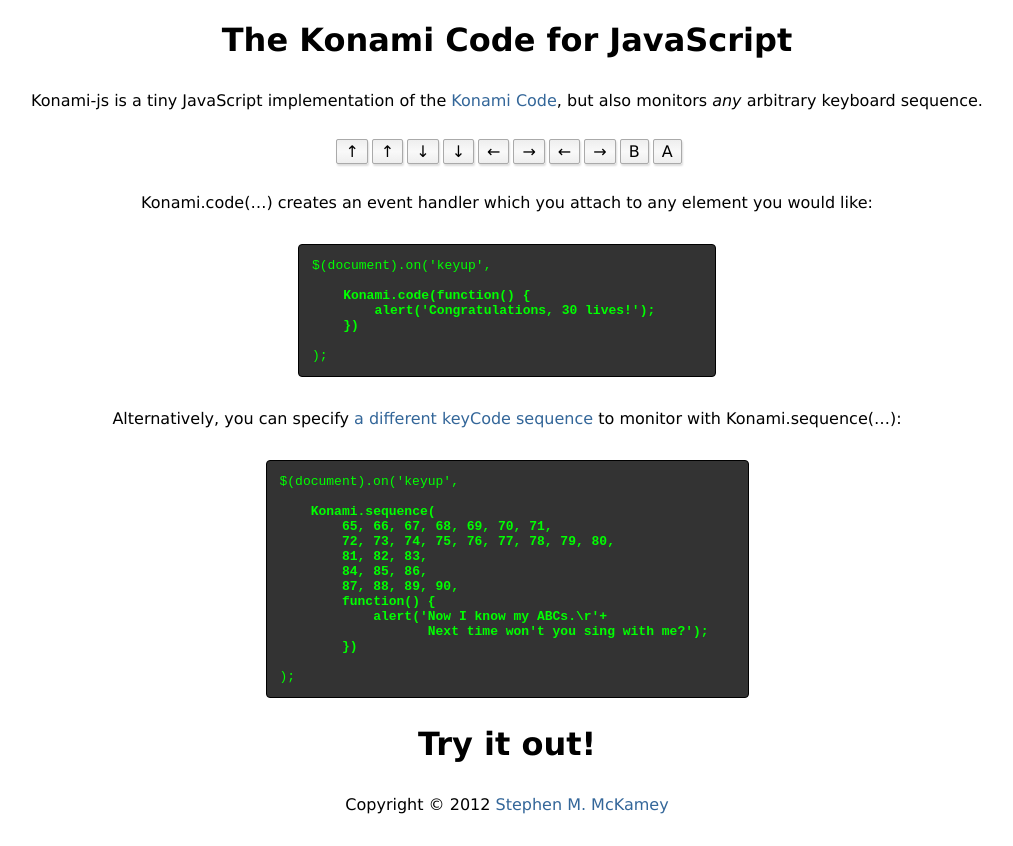
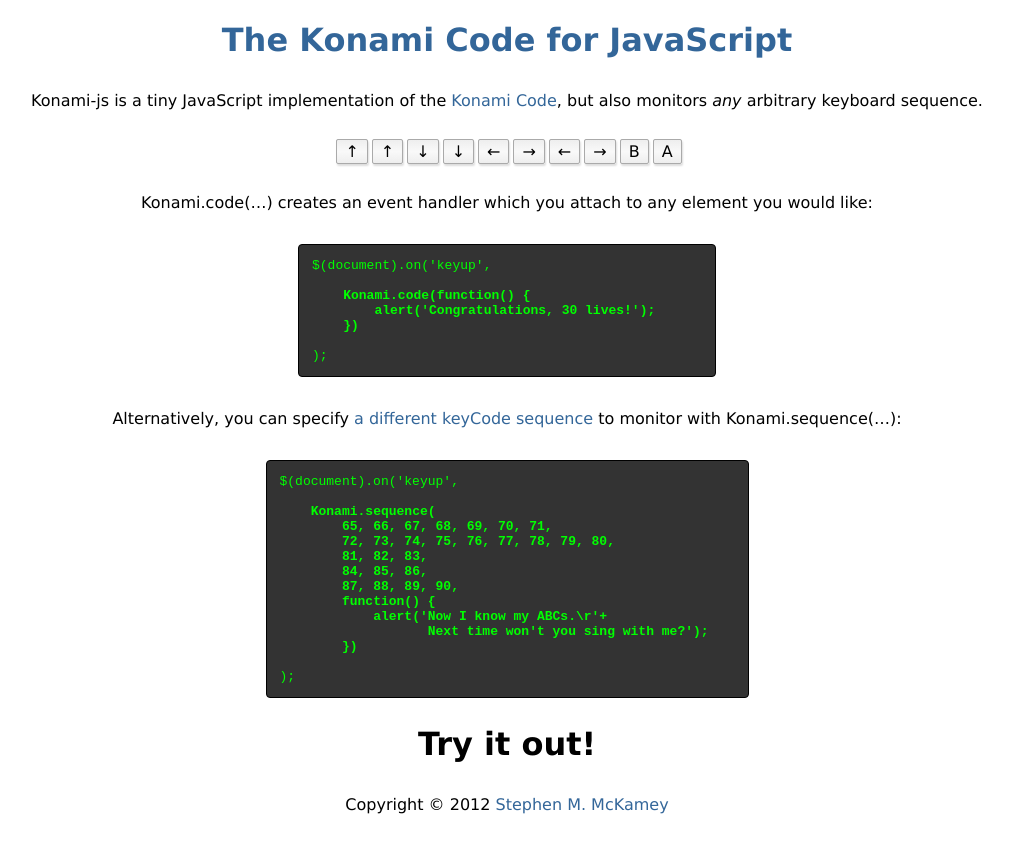
Before and after one commit to mckamey/konami-js, a plain HTML site: page index.html in a window 1280 px wide. Shown: the whole page, without its empty margins (133-1146 px from the left). Drawn offline with nearby package versions, Linux system fonts and the light colour scheme.

Commit message:
adding link to gh-pages

```diff
--- a/index.html
+++ b/index.html
@@ -16,7 +16,7 @@
 </head>
 <body>
 
-<h1>The Konami Code for JavaScript</h1>
+<h1><a href="http://mckamey.github.com/konami-js/">The Konami Code for JavaScript</a></h1>
 
 <p>Konami-js is a tiny JavaScript implementation of the <a href="http://en.wikipedia.org/wiki/Konami_Code">Konami Code</a>, but also monitors <em>any</em> arbitrary keyboard sequence.</p>
 
```
Also changed, not shown: README.md.
